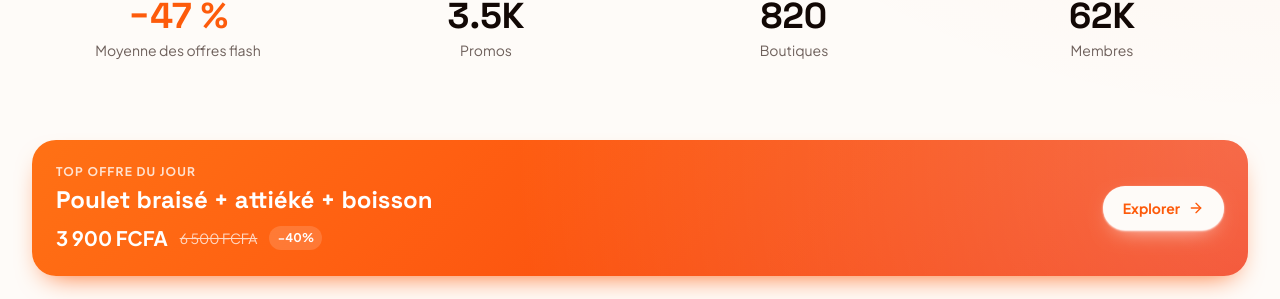
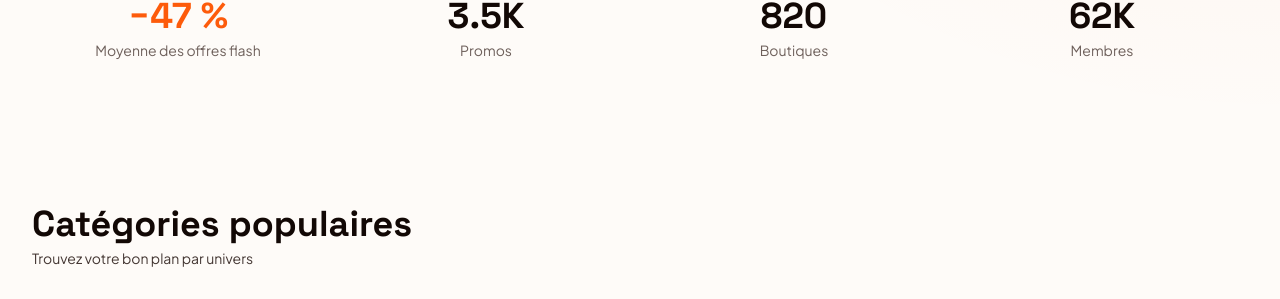
Before and after one commit to peterlardo/congosoles, a React (Vite) app: page / in a window 1280 px wide. Shown: the part 811-1110 px from the top of the page. Built offline with nearby package versions, Linux system fonts and the light colour scheme.

Commit message:
Remove top offer section

```diff
--- a/src/pages/Home.tsx
+++ b/src/pages/Home.tsx
@@ -1,5 +1,4 @@
 import { Hero } from "@/components/Hero"
-import { TopOffer } from "@/components/TopOffer"
 import { CategoriesGrid } from "@/components/CategoriesGrid"
 import { FlashSales } from "@/components/FlashSales"
 import { TodayPromos } from "@/components/TodayPromos"
@@ -12,7 +11,6 @@ export default function Home() {
   return (
     <main>
       <Hero />
-      <TopOffer />
       <CategoriesGrid />
       <FlashSales />
       <TodayPromos />
```
